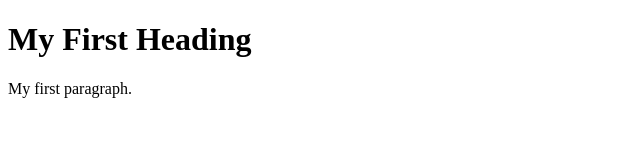
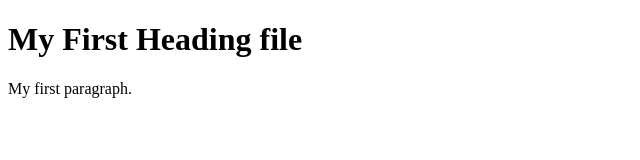
Before and after one commit to krishnasharma1714/dockerproject, a plain HTML site: page index.html in a window 1280 px wide. Shown: the full height of the page, 0-640 px from the left. Drawn offline with Linux system fonts and the light colour scheme.

Commit message:
seond chnge

```diff
--- a/index.html
+++ b/index.html
@@ -2,7 +2,7 @@
 <html>
 <body>
 
-<h1>My First Heading</h1>
+<h1>My First Heading file</h1>
 <p>My first paragraph.</p>
 
 </body>
```
